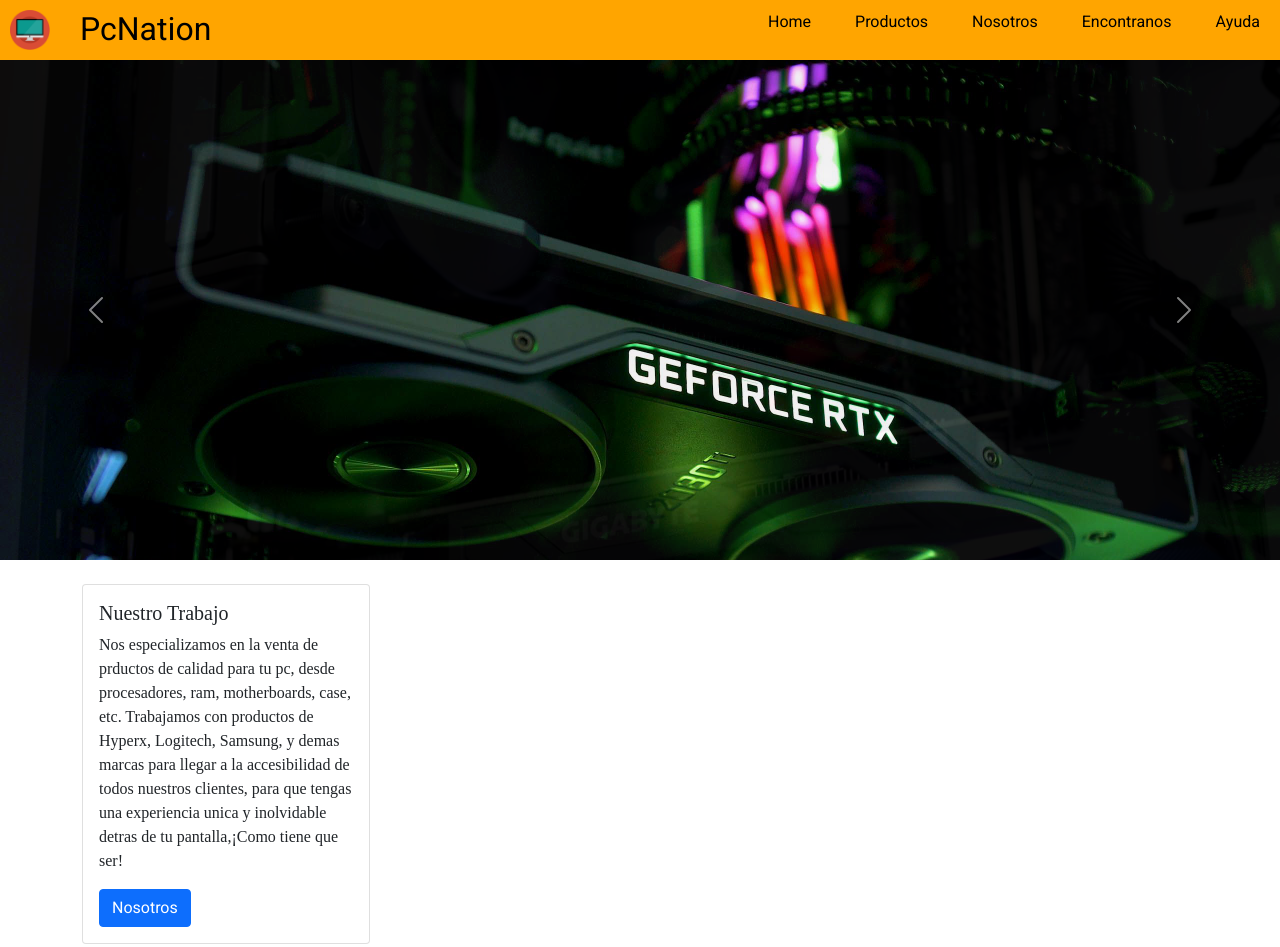
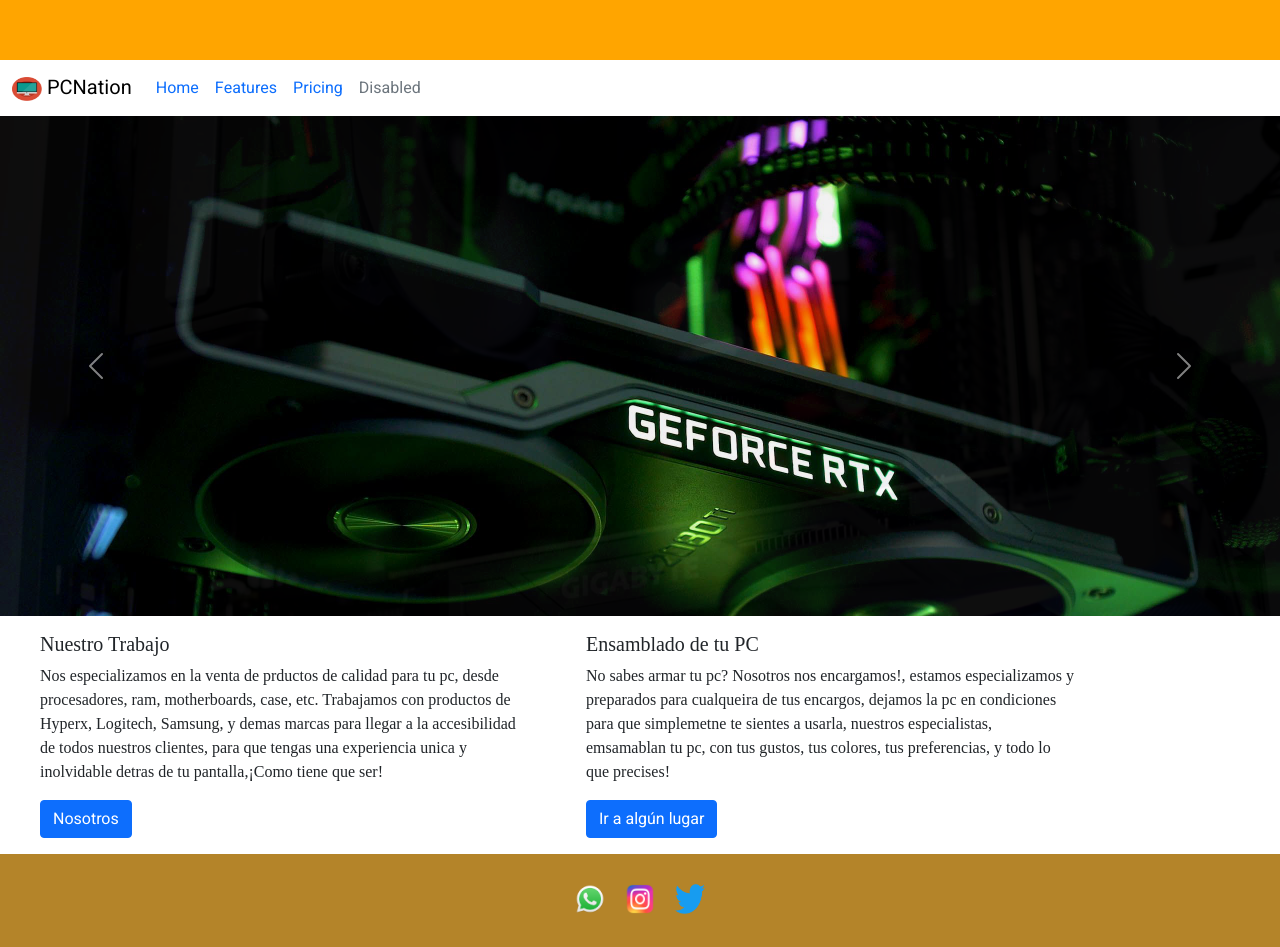
Before and after one commit to xhrcs/preentrega2Tolaba.github.io, a plain HTML site: page index.html in a window 1280 px wide. Shown: the top 947 px of the page. Drawn offline with nearby package versions, Linux system fonts and the light colour scheme; a web font is replaced by a local one.

Commit message:
cambio nav

```diff
--- a/index.html
+++ b/index.html
@@ -11,29 +11,33 @@
     <title>Tienda de ejemplo</title>
 </head>
 <body>
-    <header>
-        <a href="index.html" class="logo">
-            <img src="./imagenes/my-pc-icon-30.png" alt="">
-            <h2 class="Nombre">PcNation</h2>
+  <header></header>
+    <nav class="navbar navbar-expand-lg bg-body-tertiary">
+      <div class="container-fluid">
+        <a class="navbar-brand" href="#">
+          <img src="/imagenes/my-pc-icon-30.png" alt="PcNation Logo" width="30" height="24">
+          PCNation
         </a>
-        <nav class="navbar">
-            <ul>
-                <li class="nav">
-                    <a href="index.html">Home</a>
+        <button class="navbar-toggler" type="button" data-bs-toggle="collapse" data-bs-target="#navbarNav" aria-controls="navbarNav" aria-expanded="false" aria-label="Toggle navigation">
+          <span class="navbar-toggler-icon"></span>
+        </button>
+        <div class="collapse navbar-collapse" id="navbarNav">
+          <ul class="navbar-nav">
+            <li class="nav-item">
+              <a class="nav-link active" aria-current="page" href="#">Home</a>
             </li>
-                <li class="nav">
-                    <a href="./paginas/productos.html">Productos</a>
+            <li class="nav-item">
+              <a class="nav-link" href="#">Features</a>
             </li>
-                <li class="nav">
-                    <a href="./paginas/nosotros.html">Nosotros</a>
+            <li class="nav-item">
+              <a class="nav-link" href="#">Pricing</a>
             </li>
-                <li class="nav">
-                    <a href="./paginas/encontranos.html">Encontranos</a>
-                </li>
-                <li class="nav">
-                     <a href="./paginas/ayuda.html">Ayuda</a>
+            <li class="nav-item">
+              <a class="nav-link disabled">Disabled</a>
             </li>
         </ul>
+      </div>
+    </div>
     </nav>
   </header>
 
@@ -59,32 +63,20 @@
         </button>
       </div>
 
-      <div class="container">
-        <div class="row">
-            <div class="col-lg-4 col-md-12 mb-4 mt-4">
-      <div class="card " style="width: 18rem;">
+      <div class="container row">
+        <div class="col-6">
           <div class="card-body">
             <h5 class="card-title">Nuestro Trabajo</h5>
             <p class="card-text" >   Nos especializamos en la venta de prductos de calidad para tu pc, desde procesadores, ram, motherboards, case, etc. Trabajamos con productos de Hyperx, Logitech, Samsung, y demas marcas para llegar a la accesibilidad de todos nuestros clientes, para que tengas una experiencia unica y inolvidable detras de tu pantalla,¡Como tiene que ser!</p>
             <a href="/paginas/nosotros.html" class="btn btn-primary">Nosotros</a>
           </div>
         </div>
-      </div>
-      </div>
-      </div>
 
-
-      <div class="container">
-        <div class="row">
-            <div class="col-lg-4 col-md-12 mb-4 mt-4">
-      <div class="card" style="width: 18rem;">
-        <img src="..." class="card-img-top" alt="...">
+        <div class="col-6">
           <div class="card-body">
               <h5 class="card-title">Ensamblado de tu PC</h5>
               <p class="card-text">No sabes armar tu pc? Nosotros nos encargamos!, estamos especializamos y preparados para cualqueira de tus encargos, dejamos la pc en condiciones para que simplemetne te sientes a usarla, nuestros especialistas, emsamablan tu pc, con tus gustos, tus colores, tus preferencias, y todo lo que precises!</p>
               <a href="#" class="btn btn-primary">Ir a algún lugar</a>
-        </div>
-      </div>
           </div>
         </div>
       </div>
```
Also changed, not shown: imagenes/0127ffb8-c42c-4607-ada1-1e5c1ebe5695.image.png (added). Lines whose indentation alone changed are shown as unchanged.
